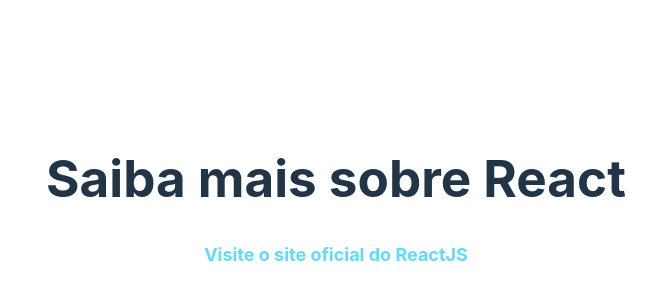
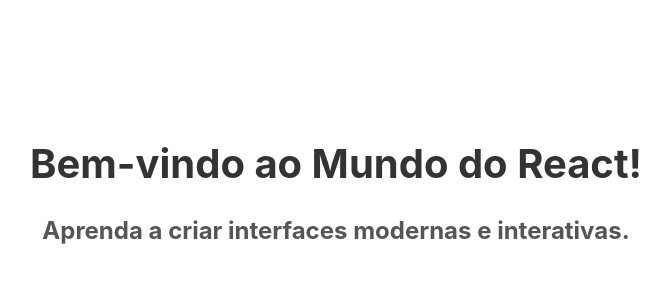
Before and after one commit to werik-antunes/React-Lista-01-, a React (Vite) app: page / in a window 1280 px wide. Shown: the part 208-508 px from the top of the page, without its empty margins (304-974 px from the left). Built offline with nearby package versions, Linux system fonts and the light colour scheme.

Commit message:
Exercício 07

```diff
--- a/src/App.jsx
+++ b/src/App.jsx
@@ -1,14 +1,13 @@
 
 import './App.css'
-import LinkReactJS from './components/LinkReactJS'
+import TituloESubtitulo from './components/TituloESubtitulo'
 
 
 function App() {
 
   return (
     <>
-      <h1>Saiba mais sobre React</h1>
-      <LinkReactJS/>
+      <TituloESubtitulo />
     </>
   )
 }
--- /dev/null
+++ b/src/components/TituloESubtitulo.jsx
@@ -0,0 +1,14 @@
+import React from "react";
+
+function TituloESubtitulo() {
+  return (
+    <div style={{ textAlign: "center", marginTop: "20px" }}>
+      <h1 style={{ fontSize: "2.5em", color: "#333" }}>Bem-vindo ao Mundo do React!</h1>
+      <h2 style={{ fontSize: "1.5em", color: "#555" }}>
+        Aprenda a criar interfaces modernas e interativas.
+      </h2>
+    </div>
+  );
+}
+
+export default TituloESubtitulo;
```
